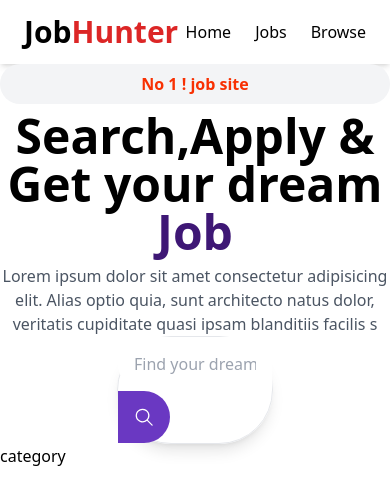
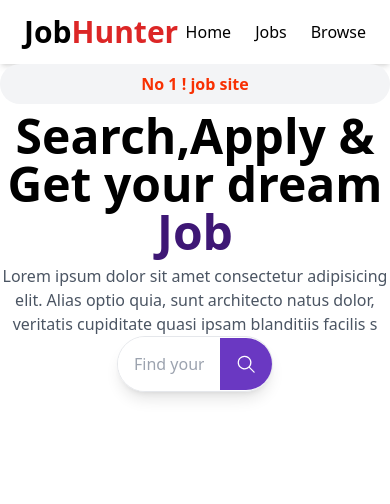
Before and after one commit to dhruvv224/job-hunter, a React (Create React App) app: page / in a window 390 px wide. Shown: the top 504 px of the page. Built offline with nearby package versions, Linux system fonts and the light colour scheme.

Commit message:
carousel

```diff
--- a/src/Components/CategoryCarousel.jsx
+++ b/src/Components/CategoryCarousel.jsx
@@ -1,9 +1,18 @@
 import React from 'react'
 
 const CategoryCarousel = () => {
+    const Category=[
+        "Frontend developer",
+        "Backend developer",
+        "Data science",
+        "Frontend designer",
+        "Graphic designer",
+        "software engineer",
+        "AI/ML Developer",
+        "Python Developer"
+    ]
   return (
     <div>
-        category
     </div>
   )
 }
--- a/src/Components/Herosection.jsx
+++ b/src/Components/Herosection.jsx
@@ -14,7 +14,7 @@
         <h2 className='font-semibold px-4 py-2 rounded-full  bg-gray-100 text-[#f83002]'>No 1 ! job site</h2>
         <h1 className='text-5xl py-2 font-bold'>Search,Apply & <br/> <span className=''>Get your dream <span className='text-[#3e1775]'>Job</span></span></h1>
         <p className='text-gray-600'>Lorem ipsum dolor sit amet consectetur adipisicing elit. Alias optio quia, sunt architecto natus dolor, veritatis cupiditate quasi ipsam blanditiis facilis s</p>
-        <div className="md:flex w-[40%] shadow-lg border border-gray-200 rounded-full items-center mx-auto">
+        <div className="flex w-[40%] shadow-lg border border-gray-200 rounded-full items-center mx-auto">
   <input
     type="text"
     placeholder="Find your dream job"
```
